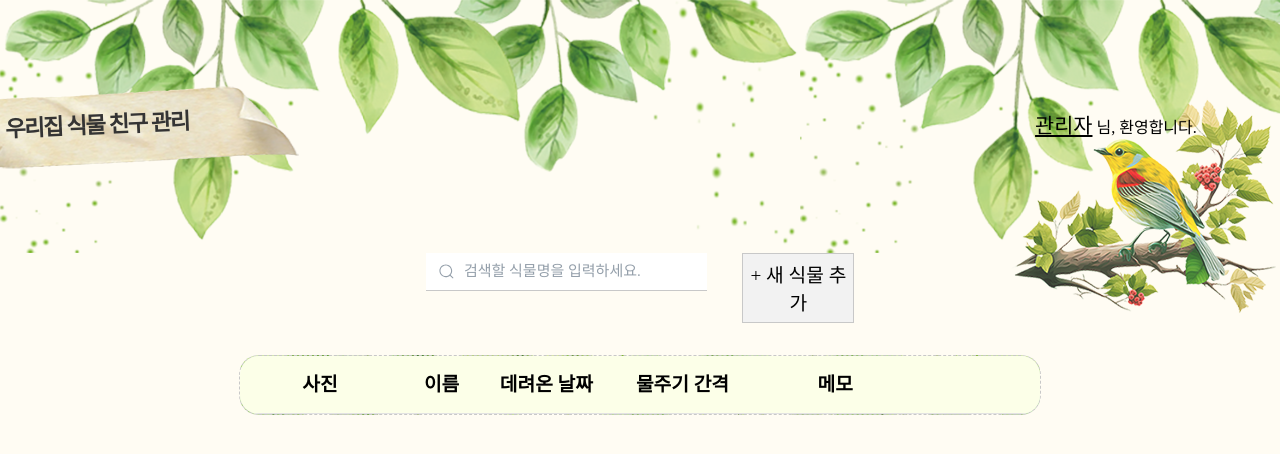
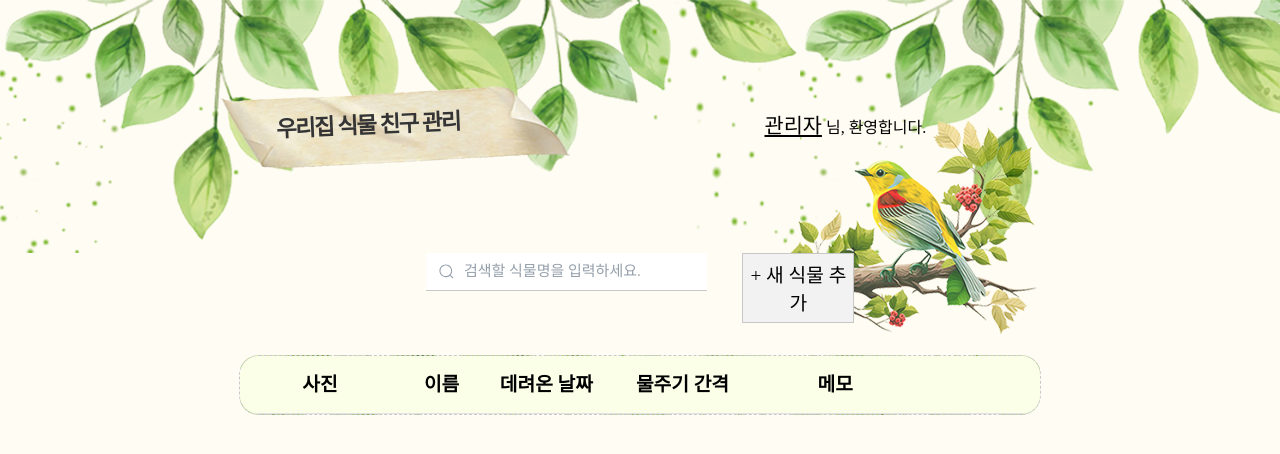
Before and after one commit to mysdpy30s/myplant, a website with bundled scripts: page index.html in a window 1280 px wide. Built offline with nearby package versions, Linux system fonts and the light colour scheme; no server answers; a web font is replaced by a local one.

Commit message:
Fix: Position of elements on responsive web

```diff
--- a/assets/css/main.css
+++ b/assets/css/main.css
@@ -183,7 +183,7 @@ textarea {
   object-fit: cover;
   margin: 0 auto;
   display: flex;
-  justify-content: space-between;
+  justify-content: space-evenly;
   align-items: center;
 }
 
@@ -215,8 +215,9 @@ textarea {
   display: flex;
   flex-direction: column;
   padding: 1.2em;
-  margin-right: 5%;
+  margin-right: 4rem;
   position: relative;
+  z-index: 2;
 }
 
 .header__myinfo a {
@@ -265,15 +266,14 @@ textarea {
 .header__myinfo-sub ul li img {
   width: 16px;
   height: 16px;
-
   margin-right: 5px;
 }
 
 .header__myinfo-deco {
   position: absolute;
   float: right;
-  top: -2.3em;
-  right: -5em;
+  top: -1rem;
+  right: -7rem;
   z-index: -1;
   opacity: 0.8;
 }
@@ -410,6 +410,7 @@ textarea {
   cursor: pointer;
   background-color: #f2f2f2;
   border: 1px solid #c8c8c8;
+  z-index: 2;
 }
 
 .btn-regi:hover {
```
